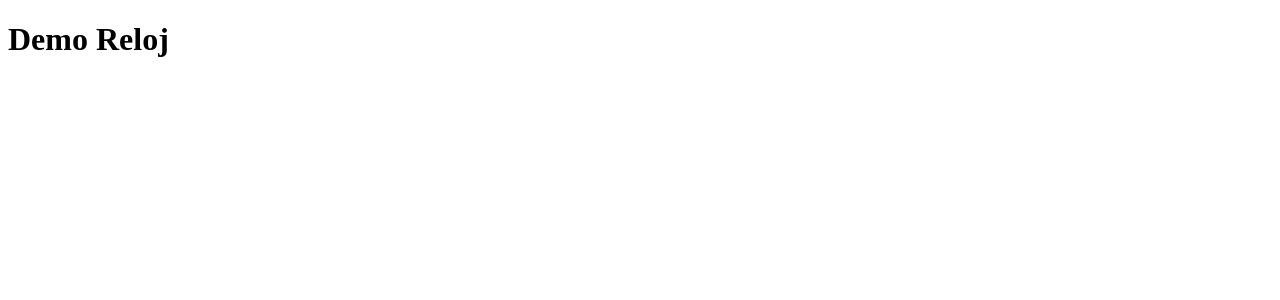
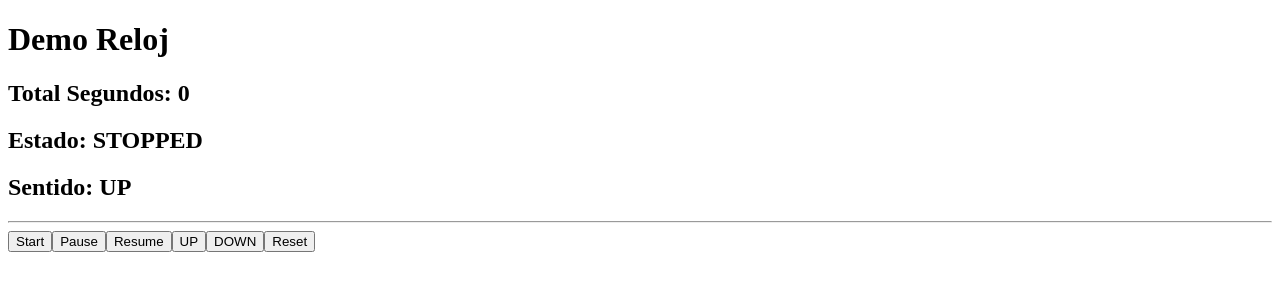
Before and after one commit to rauxasoft/2025_05_16_ANGULAR_DEMORELOJ, an Angular app: page / in a window 1280 px wide. Shown: the top 300 px of the page. Built offline with nearby package versions, Linux system fonts and the light colour scheme.

Commit message:
reloj en fase 1 funcionando a falta de revisión de Honorio

```diff
--- a/src/app/app.component.html
+++ b/src/app/app.component.html
@@ -1,3 +1,24 @@
 <h1>Demo Reloj</h1>
 
-<router-outlet />
+<h2>Total Segundos: {{ totalSegundos}}</h2>
+<h2>Estado: {{ estado }}</h2>
+<h2>Sentido: {{ sentido }}</h2>
+
+<hr>
+
+<button (click)="control.set('start')">Start</button>
+<button (click)="control.set('pause')">Pause</button>
+<button (click)="control.set('resume')">Resume</button>
+
+<button (click)="control.set('up')">UP</button>
+<button (click)="control.set('down')">DOWN</button>
+
+<button (click)="control.set('reset')">Reset</button>
+
+<app-crono-engine
+    [control]="control"
+    (totalSegundos)= "totalSegundos = $event"
+    (estado) = "estado = $event"
+    (sentido) = "sentido = $event"
+
+/>
--- a/src/app/app.component.ts
+++ b/src/app/app.component.ts
@@ -1,12 +1,16 @@
-import { Component } from '@angular/core';
+import { Component, signal } from '@angular/core';
 import { RouterOutlet } from '@angular/router';
+import { CronoEngineComponent } from './cronometro/crono-engine/crono-engine.component';
 
 @Component({
   selector: 'app-root',
-  imports: [RouterOutlet],
+  imports: [CronoEngineComponent],
   templateUrl: './app.component.html',
   styleUrl: './app.component.css'
 })
 export class AppComponent {
-  title = 'demoreloj';
+  control = signal<'start' | 'pause' | 'resume' | 'reset' | 'up' | 'down'>('reset');
+  totalSegundos = 0;
+  estado = '';
+  sentido = '';
 }
--- /dev/null
+++ b/src/app/cronometro/crono-engine/crono-engine.component.html
@@ -0,0 +1 @@
+<p>crono-engine works!</p>
--- /dev/null
+++ b/src/app/cronometro/crono-engine/crono-engine.component.ts
@@ -0,0 +1,107 @@
+import { Component, effect, input, output, signal, WritableSignal } from '@angular/core';
+
+@Component({
+  selector: 'app-crono-engine',
+  template: ''
+})
+export class CronoEngineComponent {
+  private intervalId: any = null;
+  private totalSeconds = signal(0);
+  private state = signal<'STOPPED' | 'RUNNING' | 'PAUSED'>('STOPPED');
+  private direction = signal<number>(1);
+
+  control = input<WritableSignal<'start' | 'pause' | 'resume' | 'reset' | 'up' | 'down'>>();
+
+  totalSegundos = output<number>();
+  estado = output<string>();
+  sentido = output<string>();
+
+  constructor(){
+
+    // Reacciona a los cambios de la señal de control
+
+    effect(() => {
+
+      const controlSignal = this.control();
+
+      if(controlSignal){
+        const comando = controlSignal();
+        switch (comando) {
+          case 'start': this.start(); break;
+          case 'pause': this.pause(); break;
+          case 'resume': this.resume(); break;
+          case 'reset': this.reset(); break;
+          case 'up': this.up(); break;
+          case 'down': this.down(); break;
+        }
+      }
+    });
+
+    // Emite el tiempo cada vez que cambia
+
+    effect(() => {
+      this.totalSegundos.emit(this.totalSeconds());
+    });
+
+    // Emite el estado cada vez que cambia
+
+    effect(() => {
+      this.estado.emit(this.state());
+    });
+
+    // Emite el sentido cada vez que cambia
+
+    effect(() => {
+      this.sentido.emit(this.direction() === 1 ? 'UP' : 'DOWN');
+    });
+
+  }
+
+  private start(){
+    console.log('start');
+    clearInterval(this.intervalId);
+    this.totalSeconds.set(0);
+    this.direction.set(1);
+    this.resume();
+  }
+
+  private pause(){
+    console.log('pause');
+    clearInterval(this.intervalId);
+    this.state.set('PAUSED');
+  }
+
+  private resume(){
+
+    console.log('resume');
+
+    this.state.set('RUNNING');
+    this.intervalId = setInterval(() => {
+
+      if (this.totalSeconds() === 0 && this.direction() === -1){
+        this.reset();
+      } else {
+        this.totalSeconds.update((totalSeconds) => totalSeconds + this.direction());
+        console.log(this.totalSeconds());
+      }
+
+    }, 500);
+
+  }
+
+  private reset(){
+    console.log('reset');
+    clearInterval(this.intervalId);
+    this.state.set('STOPPED');
+    this.direction.set(1);
+    this.totalSeconds.set(0);
+  }
+
+  private up(){
+    this.direction.set(1);
+  }
+
+  private down(){
+    this.direction.set(-1);
+  }
+}
```
Also changed, not shown: src/app/cronometro/crono-engine/crono-engine.component.css (added), 1 other file (tests, documents, lock files or other folders).
